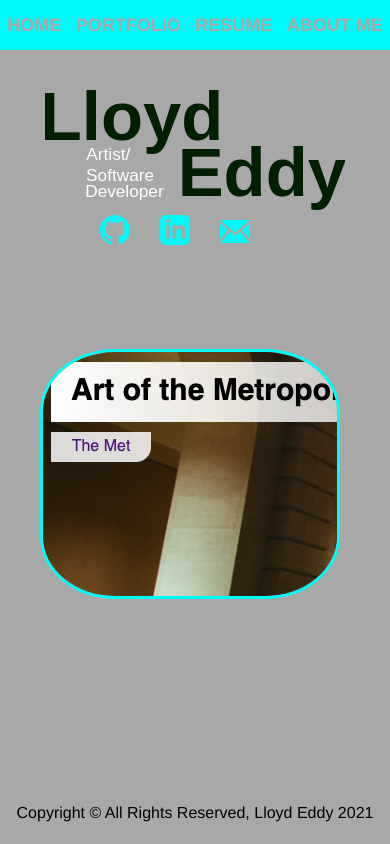
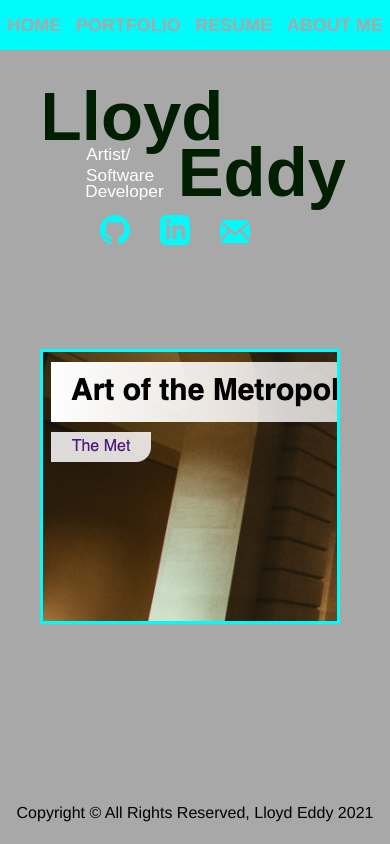
Before and after one commit to lloddy/portfolio, a React (Create React App) app: page / in a window 390 px wide. Built offline with nearby package versions, Linux system fonts and the light colour scheme.

Commit message:
more mobile functionality

```diff
--- a/src/styles.scss
+++ b/src/styles.scss
@@ -184,6 +184,14 @@
 @media only screen and (max-width: 800px) {
   .indexMain {
     display: block;
+    .slideShow {
+    position: absolute;
+    width: 300px;
+    max-height: 275px;
+    overflow: hidden;
+    left: -60px;
+    border-radius: 0;
+  }
   }
   .icons {
     margin-bottom: 50px;
@@ -201,13 +209,7 @@
       font-size: 12px;
     }
   }
-    .slideShow {
-    position: absolute;
-    width: 300px;
-    max-height: 250px;
-    overflow: hidden;
-    left: -60px;
-  }
+
   #project1, #project2, #project3 {
     max-width: 200px;
   }
```
